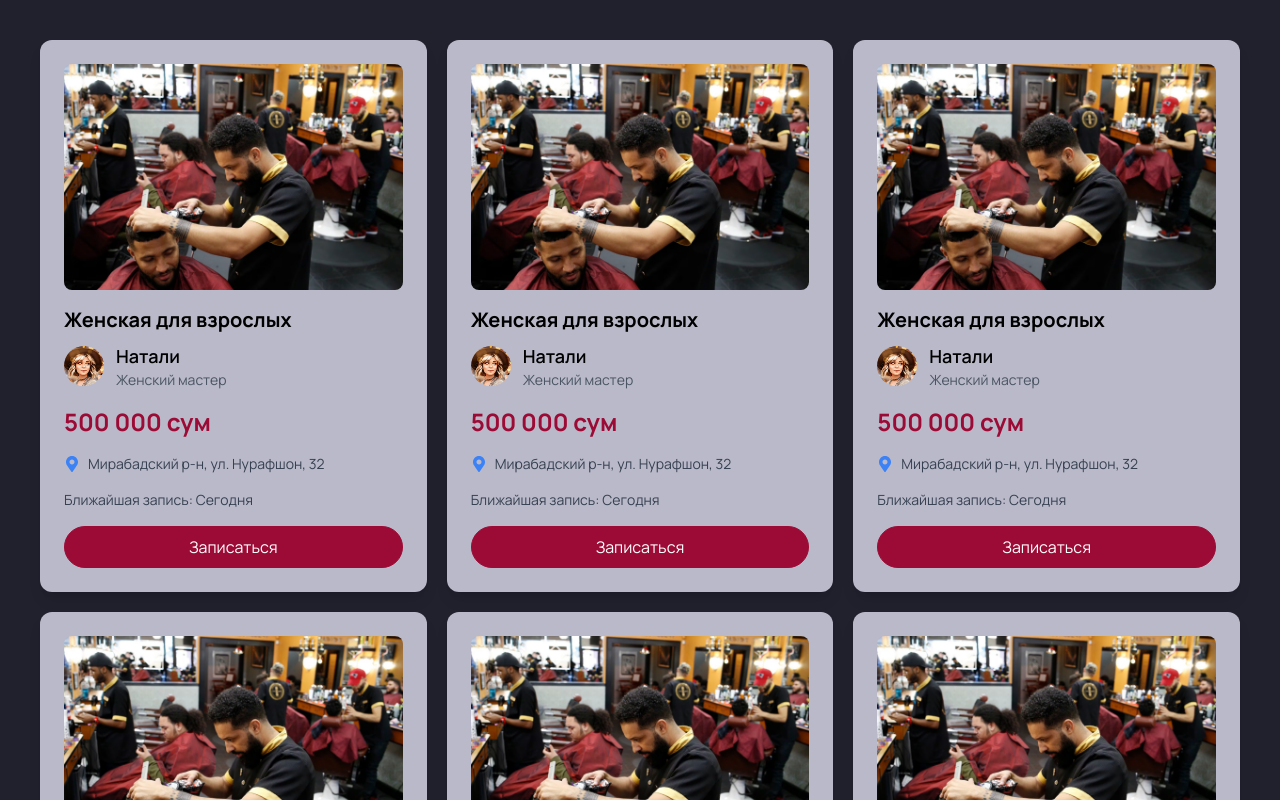
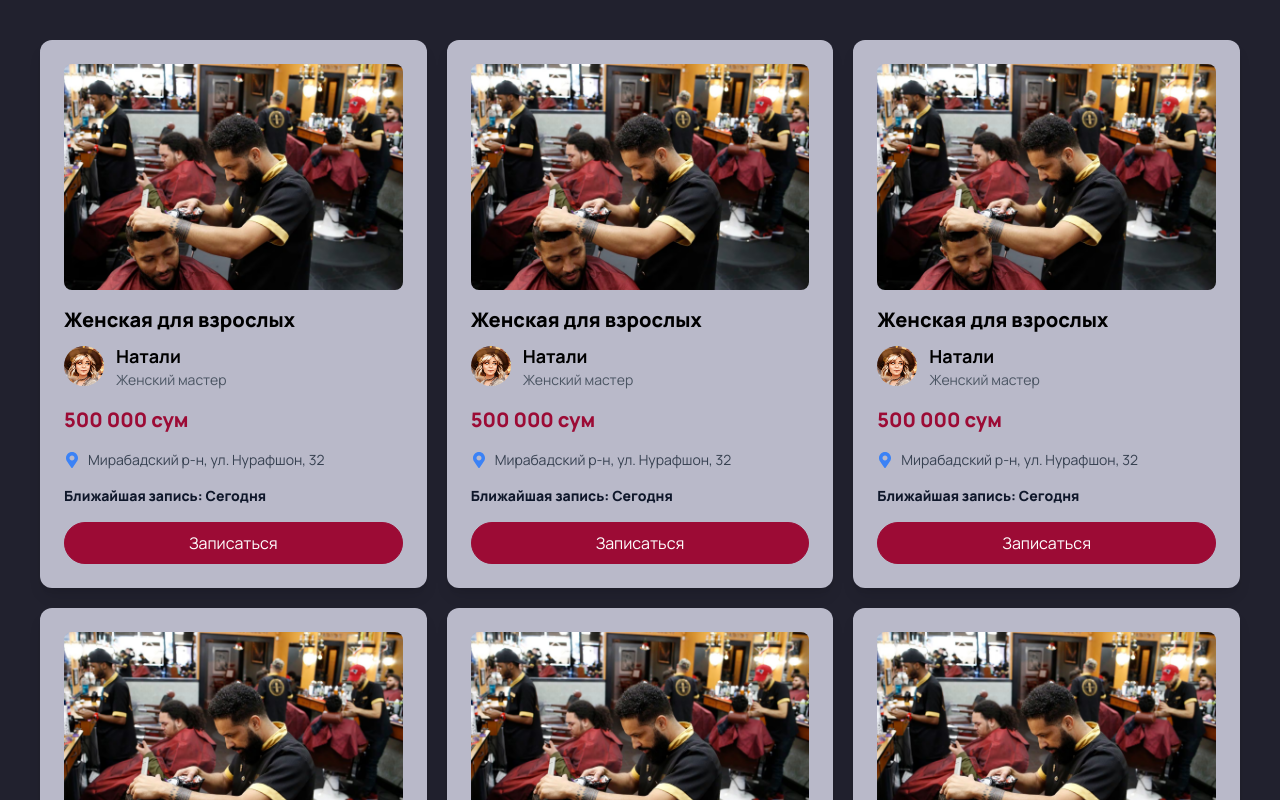
Before and after one commit to farkhodoffcodes/bookers-web, a Next.js app: page /services in a window 1280 px wide. Shown: the top 800 px of the page. Built offline with nearby package versions, Linux system fonts and the light colour scheme.

Commit message:
ozgina edit

```diff
--- a/src/components/cards/services-card.tsx
+++ b/src/components/cards/services-card.tsx
@@ -12,7 +12,7 @@ const ServicesCard = ({ data }: { data: any }) => {
                 className="rounded-lg w-full mb-4"
             />
             <div>
-                <h3 className="text-xl font-bold mb-2">{data.title}</h3>
+                <h3 className="text-xl font-extrabold mb-2">{data.title}</h3>
                 <div className="flex items-center mb-4">
                     <Image
                         src={data.avatarImage}
@@ -20,16 +20,16 @@ const ServicesCard = ({ data }: { data: any }) => {
                         className="w-10 h-10 rounded-full mr-3"
                     />
                     <div>
-                        <p className="text-lg font-semibold">{data.firstName}</p>
+                        <p className="text-lg font-bold">{data.firstName}</p>
                         <p className="text-sm text-gray-600">{data.service}</p>
                     </div>
                 </div>
-                <p className="text-2xl font-bold text-[#9C0B35] mb-4">{data.price} сум</p>
+                <p className="text-xl font-extrabold text-[#9C0B35] mb-4">{data.price} сум</p>
                 <div className="flex items-center mb-4">
                     <FaMapMarkerAlt className="text-blue-500" />
                     <p className="text-sm text-gray-700 ml-2">{data.location}</p>
                 </div>
-                <p className="text-sm text-gray-700 mb-4">{data.posts}</p>
+                <p className="text-sm font-extrabold text-slate-900 mb-4">{data.posts}</p>
                 <Button title={data.buttonName} />
             </div>
         </div>
```
